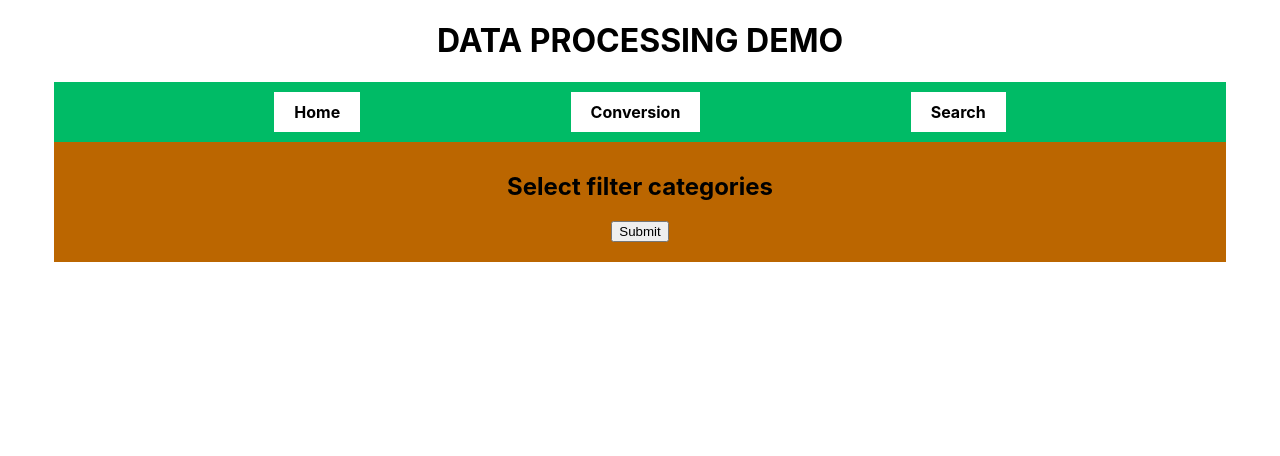
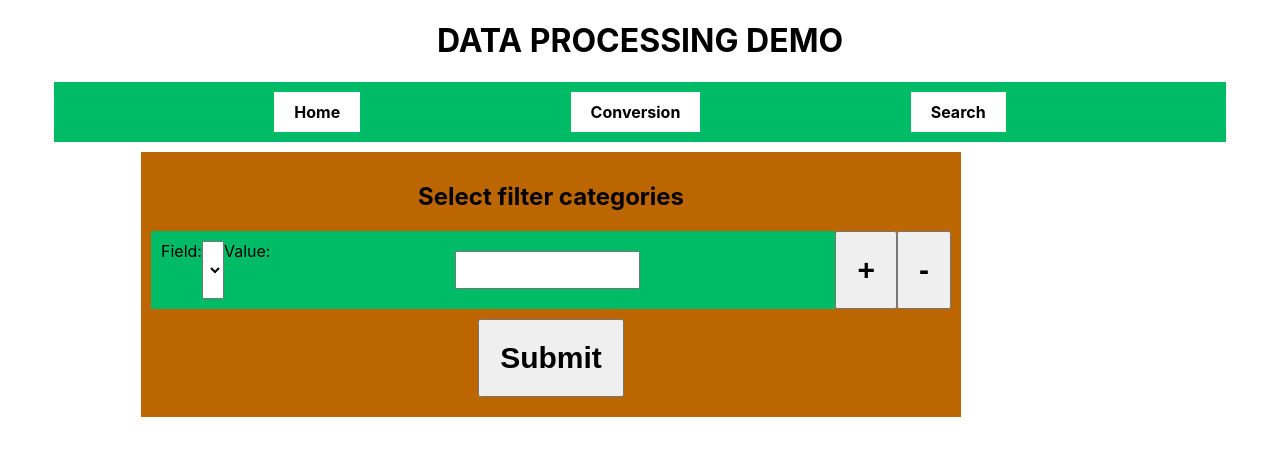
Before and after one commit to gilecheverria/React_learn, a React (Create React App) app in the folder locale-converter/: page /search in a window 1280 px wide. Shown: the top 456 px of the page. Built offline with nearby package versions, Linux system fonts and the light colour scheme.

Commit message:
WIP: Adding functionality to filter table data

```diff
--- a/locale-converter/src/components/DataConvert.jsx
+++ b/locale-converter/src/components/DataConvert.jsx
@@ -20,7 +20,7 @@ function DataConvert({tableRows, setTableRows,
   useEffect(() => {
     const newValuesArray = values.map((item) => format_line(item));
     setNewValues(newValuesArray);
-  }, [values]);
+  }, [values, setNewValues]);
 
   return (
     <div className="App">
--- /dev/null
+++ b/locale-converter/src/components/DataSearch.css
@@ -0,0 +1,7 @@
+.DataSearch {
+  width: 90%;
+  display: flex;
+  margin-left: auto;
+  margin-right: auto;
+  padding: 10px;
+}
--- a/locale-converter/src/components/DataSearch.jsx
+++ b/locale-converter/src/components/DataSearch.jsx
@@ -5,19 +5,20 @@
  * 2022-08-26
  */
 
-import '../App.css';
+import './DataSearch.css';
 import { useState } from 'react';
 import DataTable from './DataTable'
+//import DataTableFilter from './DataTableFilter'
 import FilterForm from './FilterForm'
 
 function DataSearch({tableRows, setTableRows,
                       values, setValues,
                       newValues, setNewValues}) {
-  // Create a list of filter objects
-  const [filters, setFilters] = useState([1]);
+  // Create a list of filter objects, with a default one
+  const [filters, setFilters] = useState([{category: tableRows[0], value: ""}]);
 
   return (
-    <div className="App">
+    <div className="DataSearch">
       <FilterForm
         categories={tableRows}
         filters={filters}
@@ -29,6 +30,14 @@ function DataSearch({tableRows, setTableRows,
         values={values}
         newValues={newValues}
       />
+      {/*
+      <DataTableFilter
+        tableRows={tableRows}
+        values={values}
+        newValues={newValues}
+        filters={filters}
+      />
+      */}
     </div>
   );
 }
--- /dev/null
+++ b/locale-converter/src/components/DataTableFilter.jsx
@@ -0,0 +1,48 @@
+/*
+ * Component to show the table with data
+ * From the tutorial at:
+ * https://medium.com/how-to-react/how-to-parse-or-read-csv-files-in-reactjs-81e8ee4870b0
+ *
+ * Gilberto Echeverria
+ * 2022-08-17
+ */
+
+import './DataTable.css';
+
+function DataTableFilter({tableRows, values, filters, id}) {
+
+  // First reset the values
+  let finalValues = [...values];
+  console.log("ORIGINAL VALUES: " + finalValues)
+  for (const filter of filters) {
+    console.log("APPLYING: " + filter)
+    finalValues = values.filter(item => item[filter.category] === filter.value)
+    console.log("ORIGINAL VALUES: " + finalValues)
+  }
+
+  // Contents table
+  return (
+    <table className="Data-table" data-testid={id}>
+      <thead className="Data-header">
+        <tr>
+          {tableRows.map((row, index) => {
+            return <th key={index}>{row}</th>;
+          })}
+        </tr>
+      </thead>
+      <tbody className="Data-values">
+        {finalValues.map((row, index) => {
+          return (
+            <tr key={index}>
+              {row.map((item, col) => {
+                return <td key={col}>{item}</td>;
+              })}
+            </tr>
+          );
+        })}
+      </tbody>
+    </table>
+  );
+}
+
+export default DataTableFilter;
--- a/locale-converter/src/components/FilterForm.css
+++ b/locale-converter/src/components/FilterForm.css
@@ -14,3 +14,22 @@
   justify-content: space-evenly;
   width: 90%;
 }
+
+.FilterRow {
+  display: flex;
+  justify-content: space-evenly;
+}
+
+.FilterButton {
+  padding: 20px;
+  font-weight: bold;
+  font-size: 30px;
+}
+
+.FilterArea {
+  width: 800px;
+  margin-left: auto;
+  margin-right: auto;
+  padding: 10px;
+  background-color: #BB6600;
+}
--- a/locale-converter/src/components/FilterForm.jsx
+++ b/locale-converter/src/components/FilterForm.jsx
@@ -11,13 +11,13 @@ function FilterItem(props) {
 
   const categoryChangeHandler = function(event) {
     const filters = props.filters.slice();
-    filters[props.index] = event.target.value;
+    filters[props.index].category = event.target.value;
     props.setFilters(filters);
   };
 
   const valueChangeHandler = function(event) {
     const filters = props.filters.slice();
-    filters[props.index] = event.target.value;
+    filters[props.index].value = event.target.value;
     props.setFilters(filters);
   };
 
@@ -49,26 +49,46 @@ function FilterForm({categories, filters, setFilters}) {
     for (const filter of filters) {
       console.log(filter);
     }
+  }
 
+  function addFilter() {
+    const newFilter = {category: "Index", value: ""};
+    setFilters([...filters, newFilter]);
+  }
+
+  function delFilter(index) {
+    // Can never remove all filters
+    if (index > 0) {
+      // Make a copy of the original list
+      const tempFilters = [...filters];
+      tempFilters.splice(index, 1);
+      setFilters(tempFilters);
+    }
   }
 
   const form_id = 'filterForm';
 
   return (
-    <div className="Input">
+    <div className="FilterArea">
       <h2>Select filter categories </h2>
       <form onSubmit={updateSearch}>
-
-
-        {/*filters.map((filter, index) => {
-          return <FilterItem
-            form={form_id}
-            index={filter}
-            key={index}
-            categories={categories}
-          />
-        })*/}
-        <input type="submit" value="Submit" />
+        {/* Show each filter in a different row */}
+        {filters.map((filter, index) => {
+          return (
+            <div className="FilterRow">
+              <FilterItem
+                form={form_id}
+                index={index}
+                key={index}
+                categories={categories}
+                filters={filters}
+                setFilters={setFilters}
+              />
+              <button className="FilterButton" onClick={addFilter}>+</button>
+              <button className="FilterButton" onClick={() => delFilter(index)}>-</button>
+            </div>);
+        })}
+        <input type="submit" value="Submit" className="FilterButton" />
       </form>
     </div>
   );
--- a/locale-converter/src/components/Navigation.jsx
+++ b/locale-converter/src/components/Navigation.jsx
@@ -8,10 +8,7 @@
 import './Navigation.css';
 import { Link } from 'react-router-dom';
 
-function Navigation({tableRows, setTableRows,
-                      values, setValues,
-                      newValues, setNewValues}) {
-
+function Navigation() {
   return (
     <div className="NavBar">
       <nav>
```
